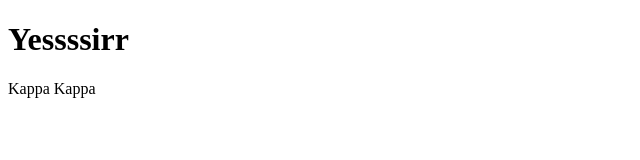
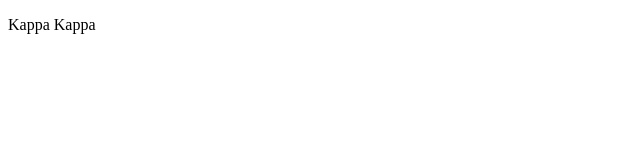
Before and after one commit to PedroM4chado/Teste-projeto-git, a plain HTML site: page index.html in a window 1280 px wide. Shown: the whole page, without its empty margins (0-640 px from the left). Drawn offline with Linux system fonts and the light colour scheme.

Commit message:
Remoção de título html

```diff
--- a/index.html
+++ b/index.html
@@ -5,7 +5,7 @@
         <title>Document</title>
     </Head>
     <body>
-        <H1>Yessssirr</H1>
+
         <p>Kappa Kappa</p>
     </body>
 </html>
```
